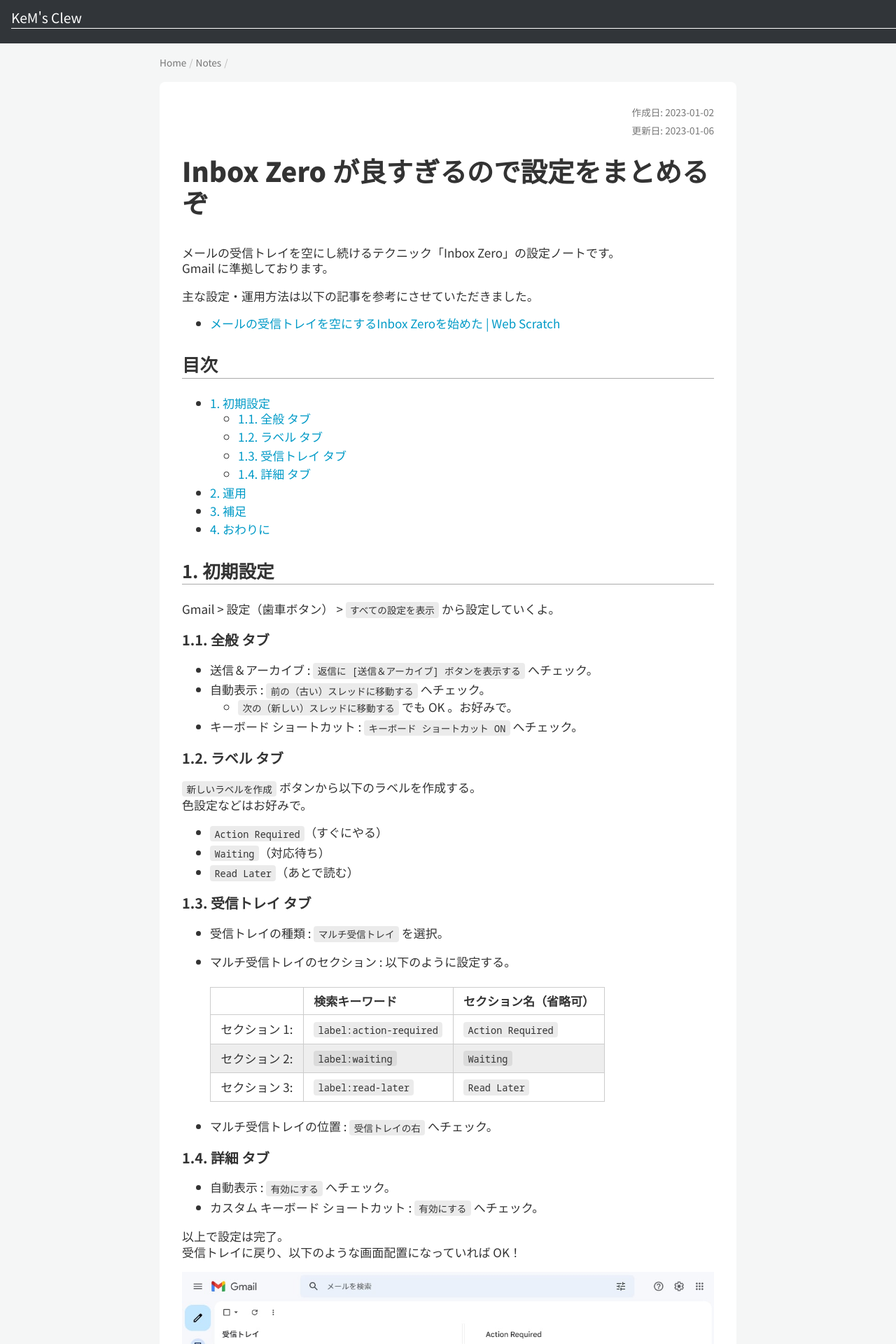
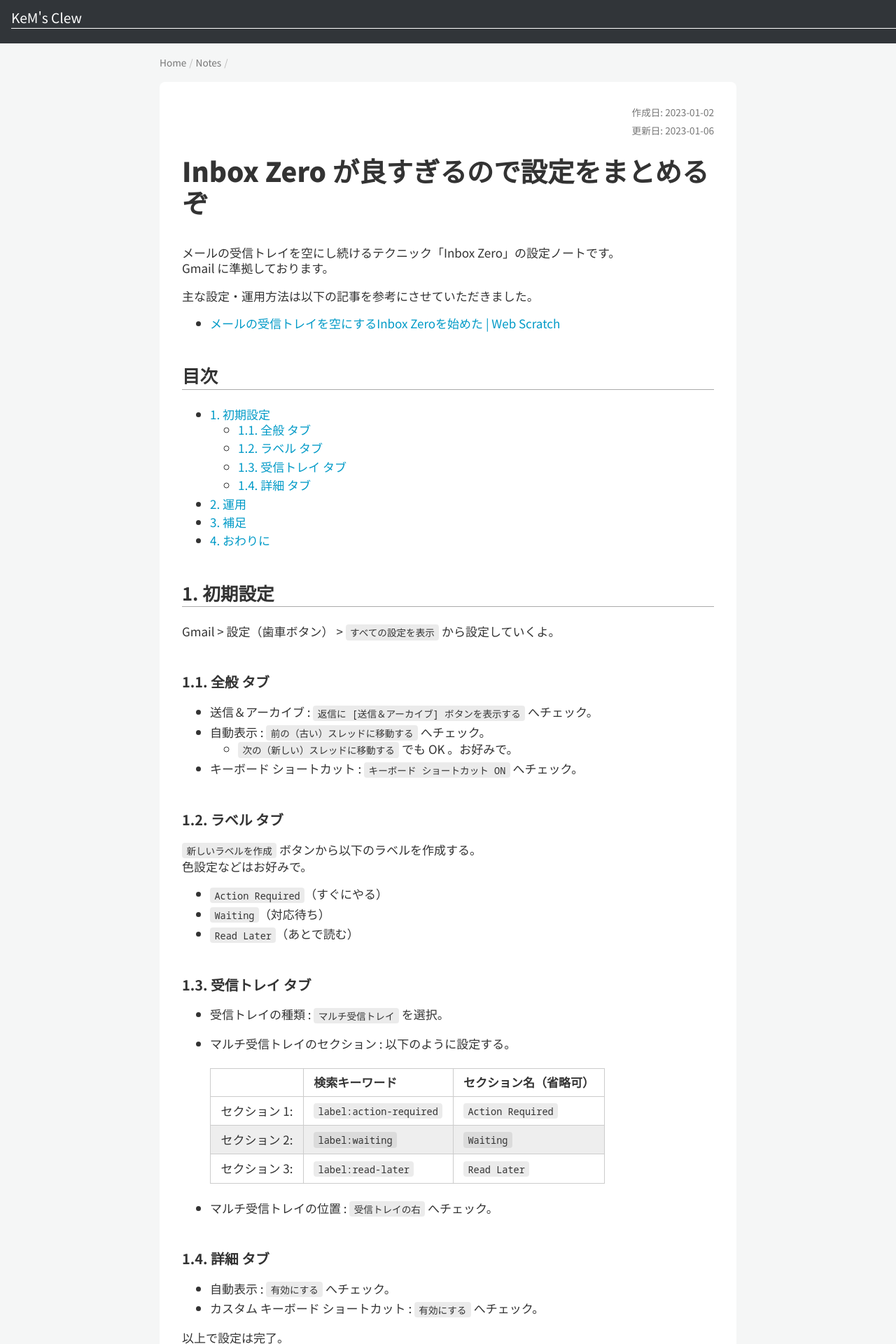
Before and after one commit to kenkenpa198/kems-clew.net, a Jekyll site: the page built from docs/_posts/2023-01-02-inbox-zero.md, in a window 1280 px wide. Shown: the top 1920 px of the page at 70% size. Built offline with Jekyll 4.4.1, drawn with Linux system fonts in a browser that asks for light colours; nearby versions of some CDN libraries.

Commit message:
[update] set h2, h3 margin-top 48px

```diff
--- a/docs/assets/css/style.css
+++ b/docs/assets/css/style.css
@@ -868,9 +868,14 @@
 
 #note h2 {
     display: block;
+    margin-top: 48px;
     width: auto;
     border-bottom: 1px solid #aaa;
     font-weight: var(--font-weight-bold);
+}
+
+#note h3 {
+    margin-top: 48px;
 }
 
 /* 画像の埋め込み */
```
